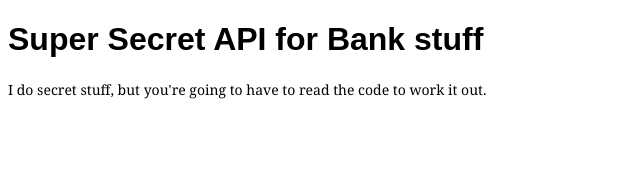
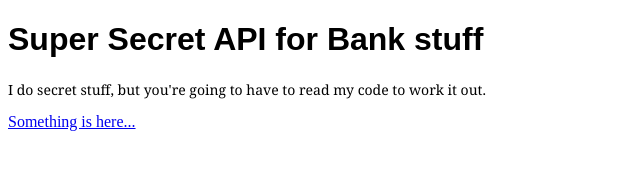
Before and after one commit to securestackctf/super-secret-app, a plain HTML site: page static/index.html in a window 1280 px wide. Shown: the whole page, without its empty margins (0-640 px from the left). Drawn offline with Linux system fonts and the light colour scheme.

Commit message:
added link

```diff
--- a/static/index.html
+++ b/static/index.html
@@ -13,6 +13,7 @@ p {font-family:Georgia, serif;font-size:14px;font-style:normal;font-weight:norma
 </head>
 <body>
 <h1>Super Secret API for Bank stuff</h1>
-<p>I do secret stuff, but you're going to have to read the code to work it out.</p>
+<p>I do secret stuff, but you're going to have to read my code to work it out.</p>
+<a href="https://github.com/securestackctf/super-secret-app">Something is here...</a>
 </body>
 </html>
```
